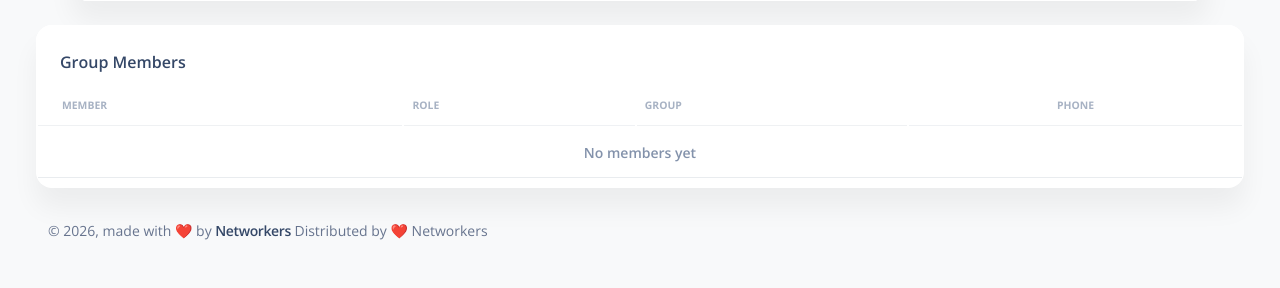
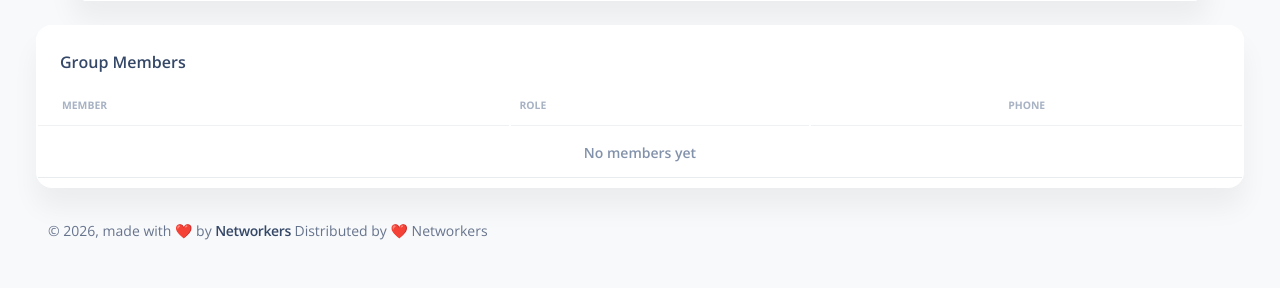
Before and after one commit to NetWerkersESPRIT/CreaCo-platform, a Symfony app: template templates/user/profile.html.twig in a window 1280 px wide. Shown: the part 397-685 px from the top of the page. Run offline with Twig, Linux system fonts and the light colour scheme; the template is opened without the code that fills it, so the values that code supplies are empty; some libraries are stand-ins or nearby versions.

Commit message:
Fix content_creator profile

```diff
--- a/templates/user/profile.html.twig
+++ b/templates/user/profile.html.twig
@@ -323,7 +323,7 @@
                       <tr>
                         <th class="px-6 py-3 font-bold text-left uppercase align-middle bg-transparent border-b border-gray-200 shadow-none text-xxs border-b-solid tracking-none whitespace-nowrap text-slate-400 opacity-70">Member</th>
                         <th class="px-6 py-3 pl-2 font-bold text-left uppercase align-middle bg-transparent border-b border-gray-200 shadow-none text-xxs border-b-solid tracking-none whitespace-nowrap text-slate-400 opacity-70">Role</th>
-                        <th class="px-6 py-3 pl-2 font-bold text-left uppercase align-middle bg-transparent border-b border-gray-200 shadow-none text-xxs border-b-solid tracking-none whitespace-nowrap text-slate-400 opacity-70">Group</th>
+
                         <th class="px-6 py-3 font-bold text-center uppercase align-middle bg-transparent border-b border-gray-200 shadow-none text-xxs border-b-solid tracking-none whitespace-nowrap text-slate-400 opacity-70">Phone</th>
                         {% if app_user.role == 'ROLE_CONTENT_CREATOR' %}
                         <th class="px-6 py-3 font-bold text-center uppercase align-middle bg-transparent border-b border-gray-200 shadow-none text-xxs border-b-solid tracking-none whitespace-nowrap text-slate-400 opacity-70">Action</th>
@@ -357,13 +357,7 @@
                             <span class="py-2 px-2 text-xs rounded-1.8 inline-block whitespace-nowrap text-center bg-gradient-to-tl from-blue-600 to-cyan-400 align-baseline font-bold uppercase leading-none text-white">Member</span>
                           {% endif %}
                         </td>
-                        <td class="p-2 align-middle bg-transparent border-b whitespace-nowrap shadow-transparent">
-                          {% for group in member.groups %}
-                            <span class="text-xs font-semibold leading-tight text-slate-400">{{ group.name }}{% if not loop.last %}, {% endif %}</span>
-                          {% else %}
-                            <span class="text-xs font-semibold leading-tight text-slate-400 italic">No Group</span>
-                          {% endfor %}
-                        </td>
+
                         <td class="p-2 text-center align-middle bg-transparent border-b whitespace-nowrap shadow-transparent">
                           <span class="font-semibold leading-tight text-xs text-slate-400">{{ member.numtel ?: 'Not set' }}</span>
                         </td>
```
Also changed, not shown: 1 other file.
